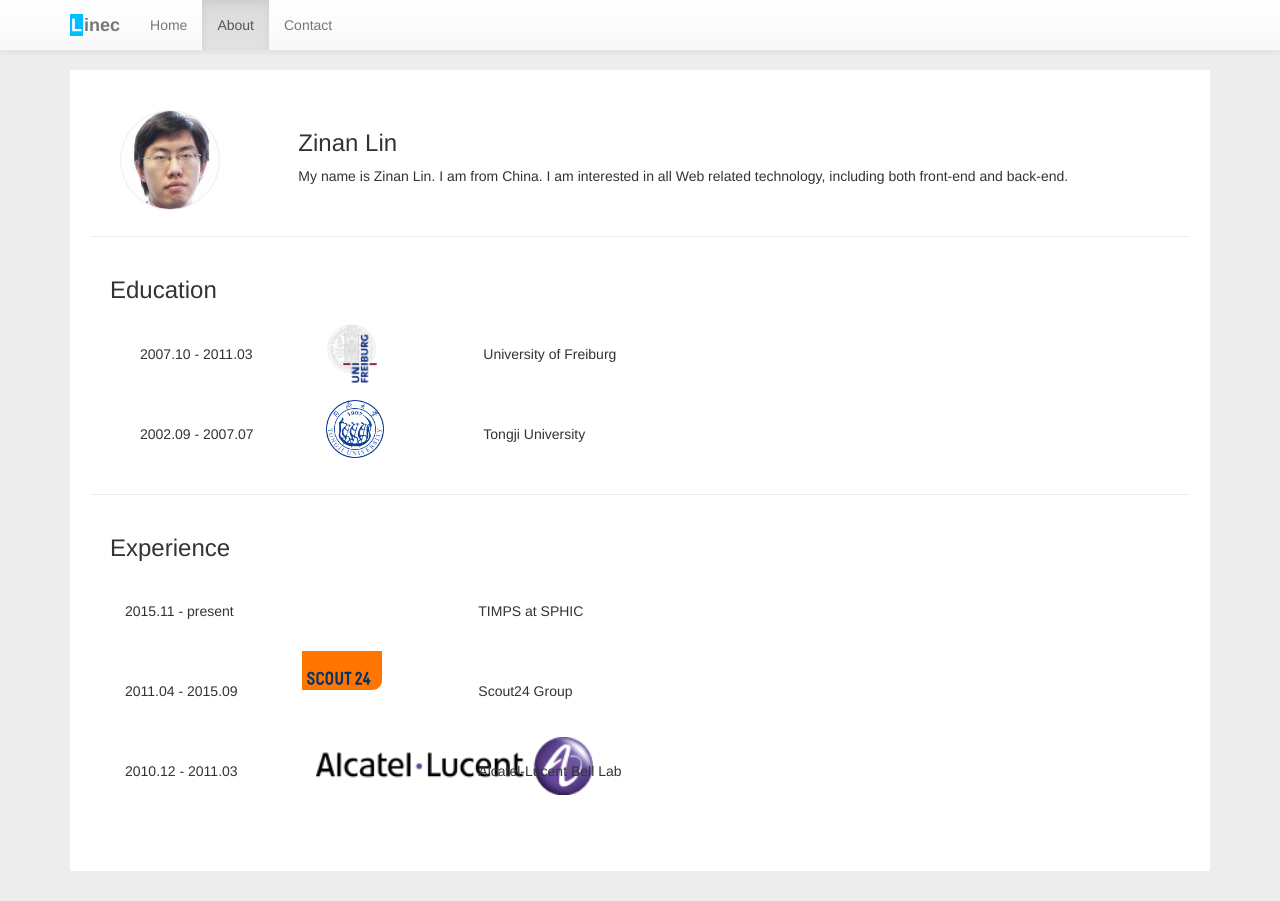
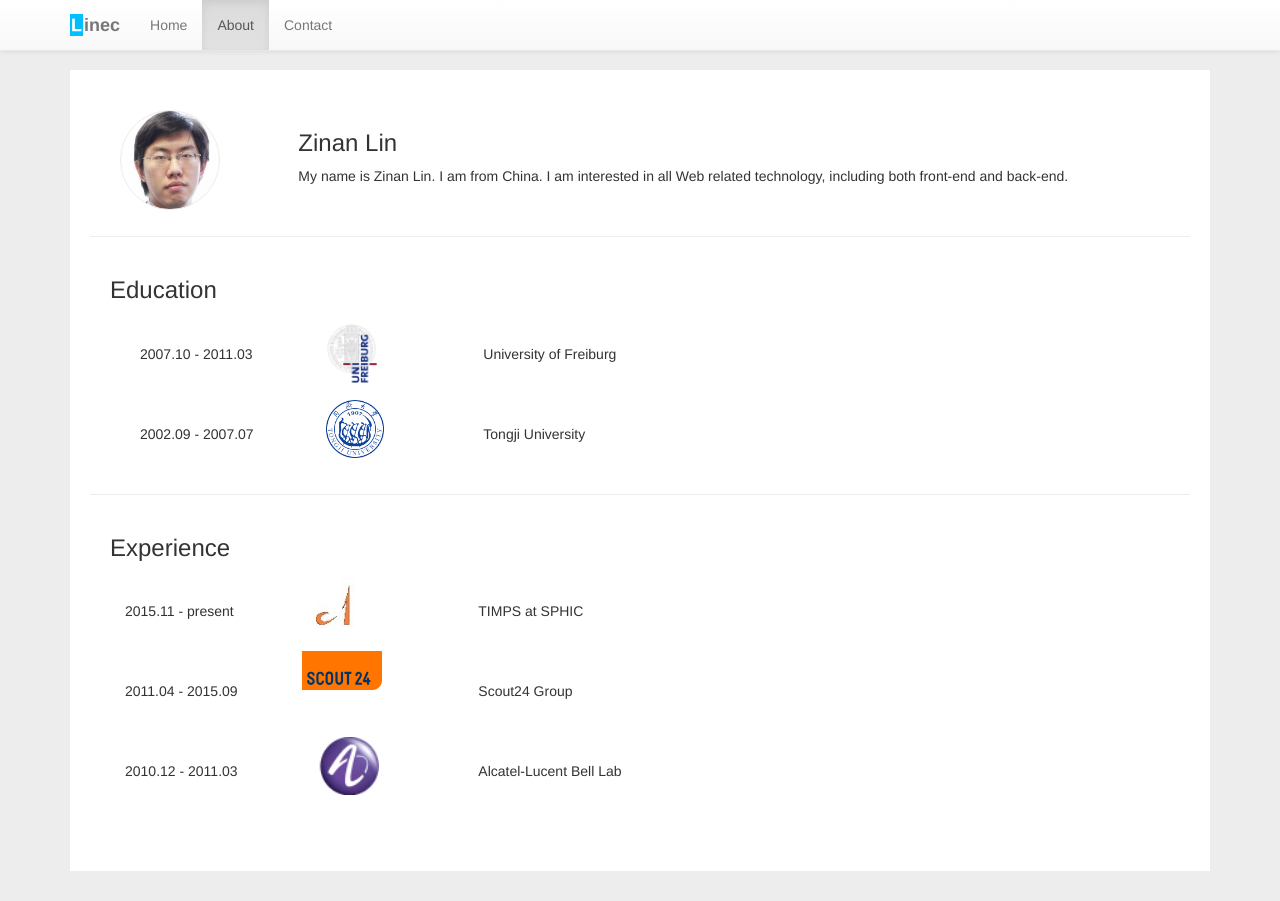
Before and after one commit to simonlzn/simonlzn.github.io, a Jekyll site: the page built from about.html, in a window 1280 px wide. Built offline with Jekyll 4.4.1, drawn with Linux system fonts in a browser that asks for light colours.

Commit message:
layout change

```diff
--- a/about.html
+++ b/about.html
@@ -49,7 +49,7 @@ title: About me
             2015.11 - present
         </div>
         <div class="col-lg-2">
-            <!--<img src="../images/tongji.png" class="tongji">-->
+            <img src="../images/sphic.jpg" class="tongji">
         </div>
         <div class="col-lg-8 vertical-align">
             TIMPS at SPHIC
```
Also changed, not shown: images/alcatel.png, images/sphic.jpg.
